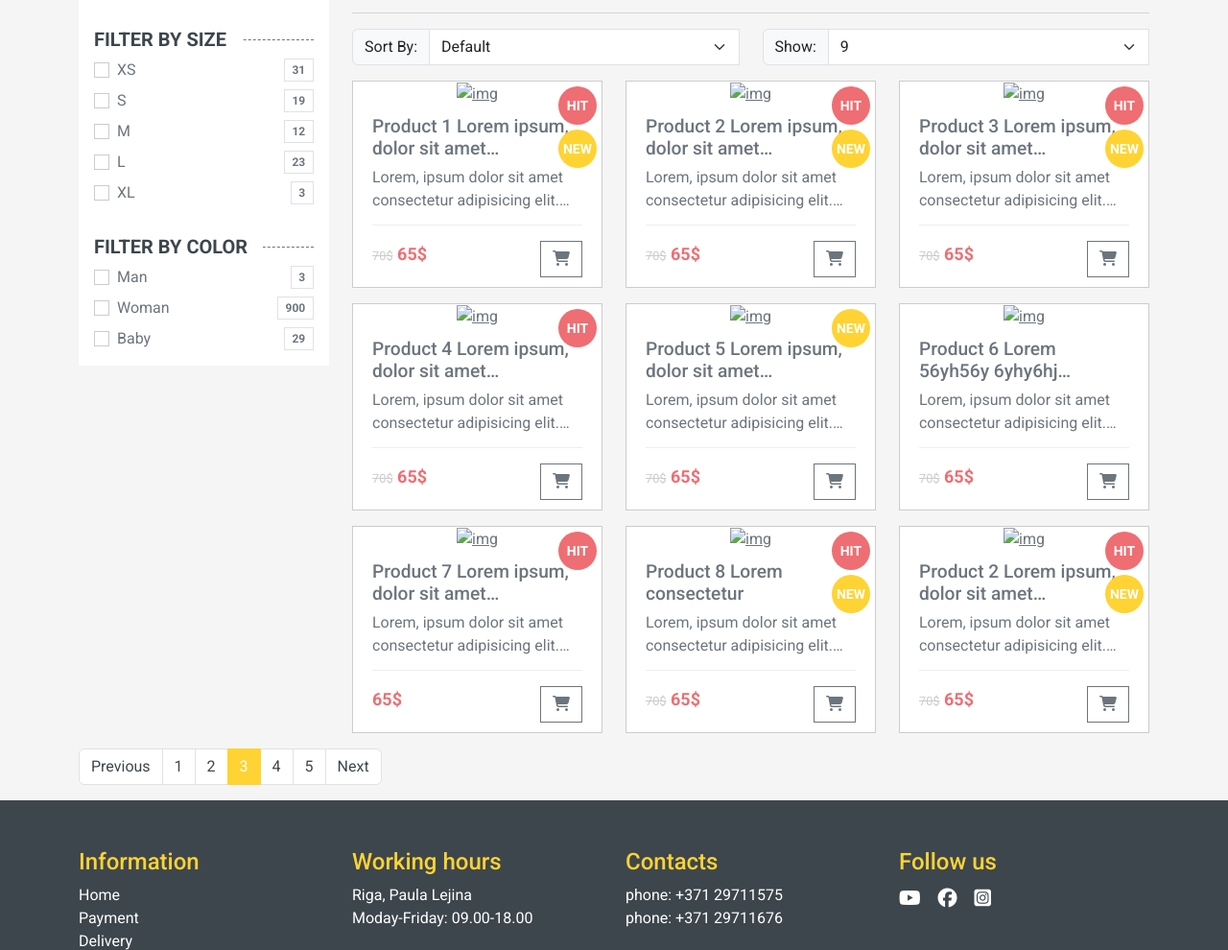
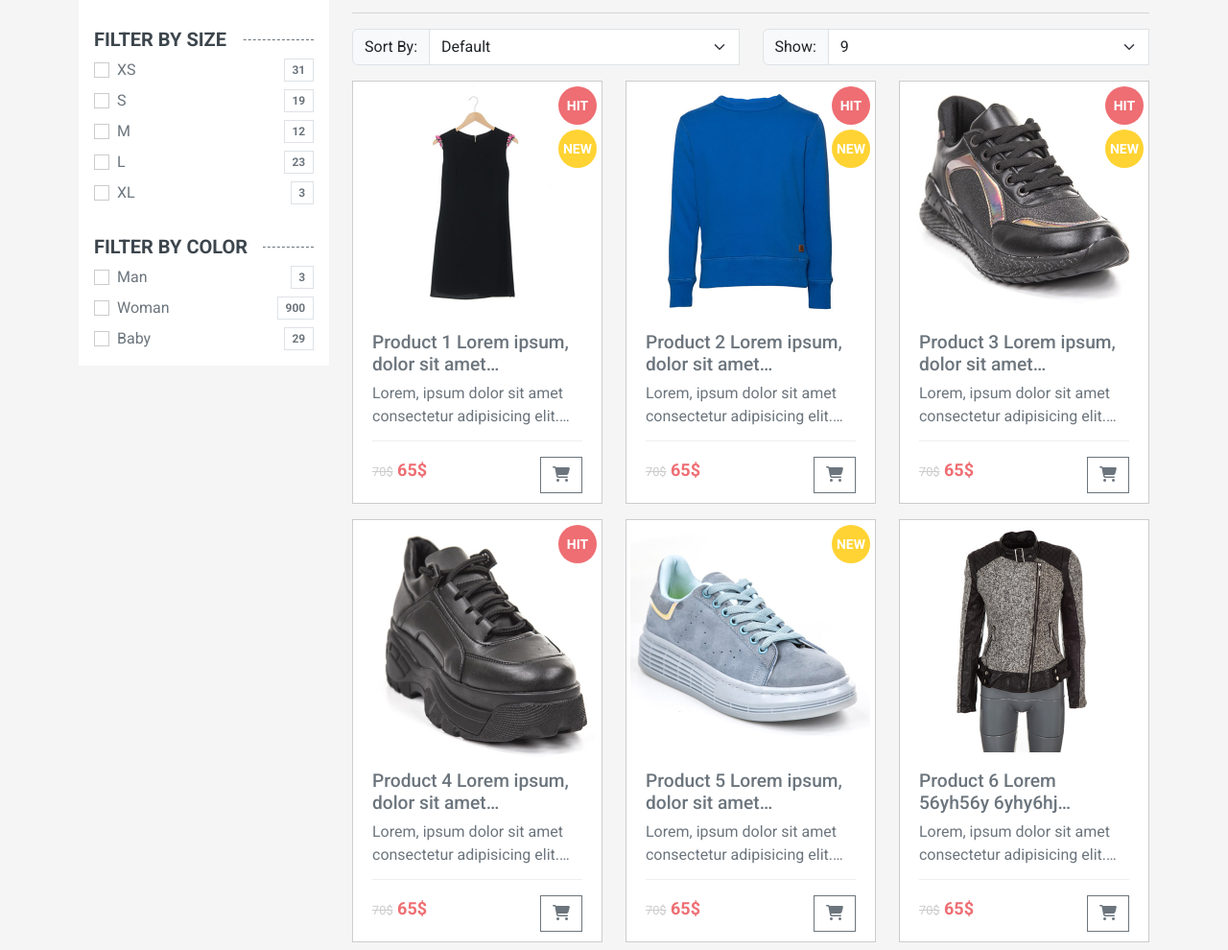
Before and after one commit to Prokuuudin/E-shop-on-Bootstrap-5, a plain HTML site: page category.html in a window 1280 px wide. Shown: the part 479-1469 px from the top of the page at 96% size. Drawn offline with nearby package versions, Linux system fonts and the light colour scheme; the site is published under a folder, as on GitHub Pages, so addresses that start at the root find nothing.

Commit message:
Update category.html

```diff
--- a/category.html
+++ b/category.html
@@ -438,7 +438,7 @@
                                     </div>
                                     <div class="product-thumb">
                                         <a href="products.html">
-                                            <img src="/assets/img/products/1.jpg" alt="img">
+                                            <img src="assets/img/products/1.jpg" alt="img">
                                         </a>
                                     </div>
                                     <div class="products-details">
@@ -469,7 +469,7 @@
                                     </div>
                                     <div class="product-thumb">
                                         <a href="products.html">
-                                            <img src="/assets/img/products/2.jpg" alt="img">
+                                            <img src="assets/img/products/2.jpg" alt="img">
                                         </a>
                                     </div>
                                     <div class="products-details">
@@ -499,7 +499,7 @@
                                     </div>
                                     <div class="product-thumb">
                                         <a href="products.html">
-                                            <img src="/assets/img/products/3.jpg" alt="img">
+                                            <img src="assets/img/products/3.jpg" alt="img">
                                         </a>
                                     </div>
                                     <div class="products-details">
@@ -529,7 +529,7 @@
                                     </div>
                                     <div class="product-thumb">
                                         <a href="products.html">
-                                            <img src="/assets/img/products/4.jpg" alt="img">
+                                            <img src="assets/img/products/4.jpg" alt="img">
                                         </a>
                                     </div>
                                     <div class="products-details">
@@ -559,7 +559,7 @@
                                     </div>
                                     <div class="product-thumb">
                                         <a href="products.html">
-                                            <img src="/assets/img/products/5.jpg" alt="img">
+                                            <img src="assets/img/products/5.jpg" alt="img">
                                         </a>
                                     </div>
                                     <div class="products-details">
@@ -589,7 +589,7 @@
                                     </div>
                                     <div class="product-thumb">
                                         <a href="products.html">
-                                            <img src="/assets/img/products/6.jpg" alt="img">
+                                            <img src="assets/img/products/6.jpg" alt="img">
                                         </a>
                                     </div>
                                     <div class="products-details">
@@ -619,7 +619,7 @@
                                     </div>
                                     <div class="product-thumb">
                                         <a href="products.html">
-                                            <img src="/assets/img/products/7.jpg" alt="img">
+                                            <img src="assets/img/products/7.jpg" alt="img">
                                         </a>
                                     </div>
                                     <div class="products-details">
@@ -648,7 +648,7 @@
                                     </div>
                                     <div class="product-thumb">
                                         <a href="products.html">
-                                            <img src="/assets/img/products/8.jpg" alt="img">
+                                            <img src="assets/img/products/8.jpg" alt="img">
                                         </a>
                                     </div>
                                     <div class="products-details">
@@ -678,7 +678,7 @@
                                     </div>
                                     <div class="product-thumb">
                                         <a href="products.html">
-                                            <img src="/assets/img/products/2.jpg" alt="img">
+                                            <img src="assets/img/products/2.jpg" alt="img">
                                         </a>
                                     </div>
                                     <div class="products-details">
```
